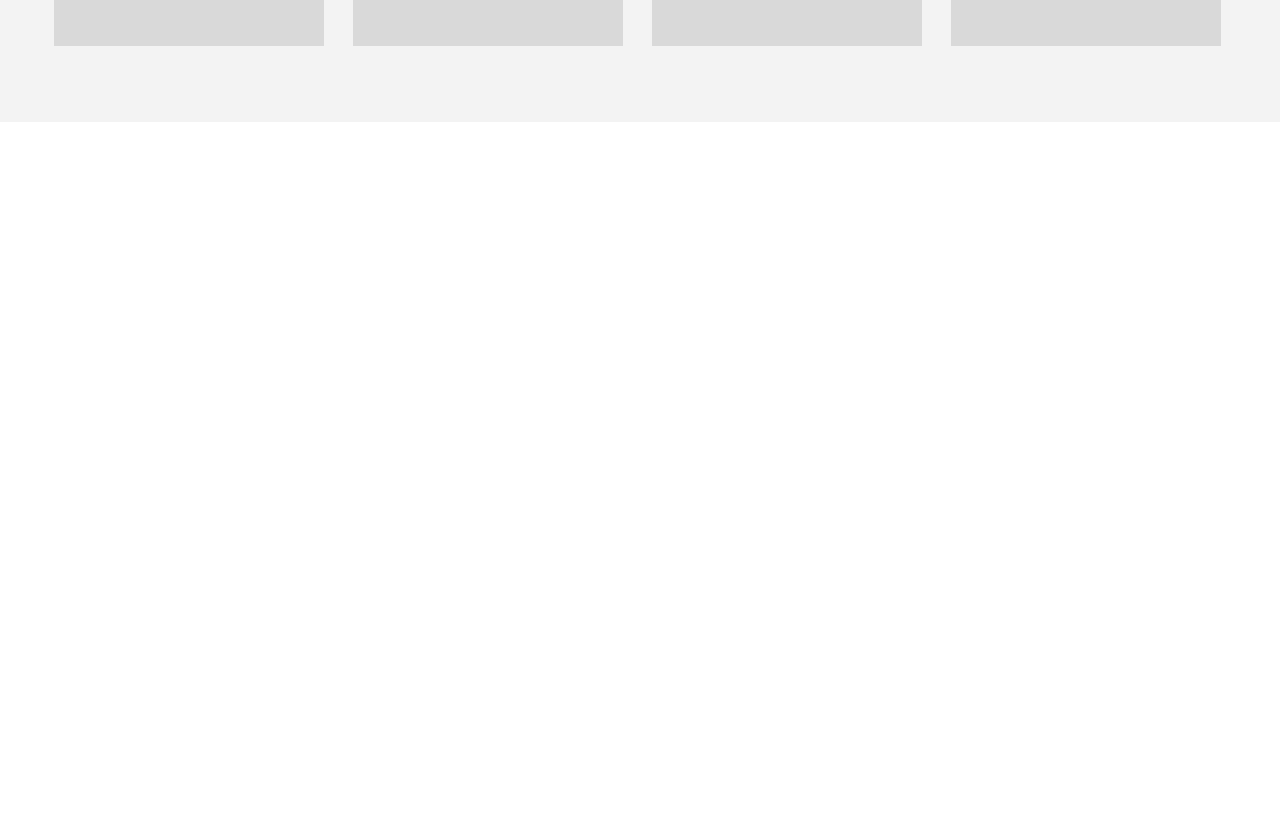
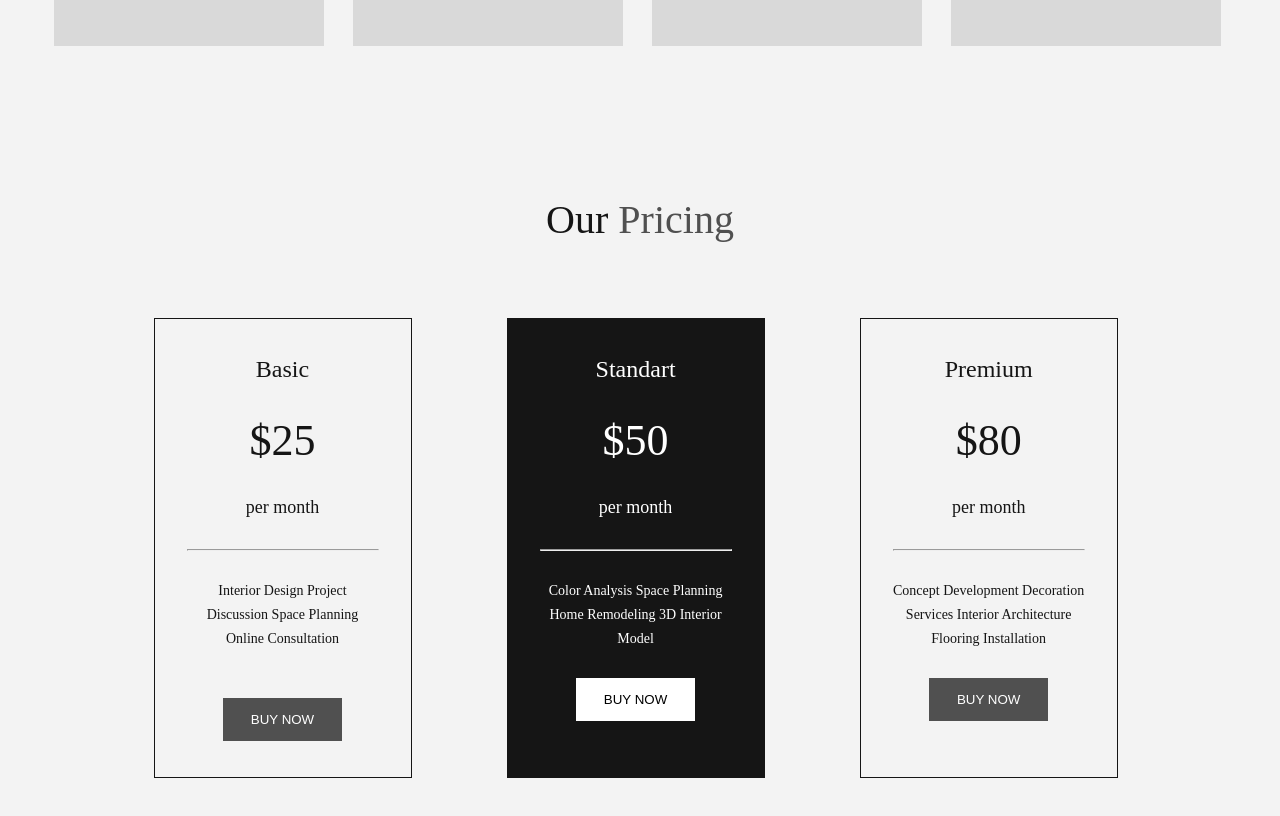
Before and after one commit to Netlonde/design-studio-page, a Next.js app: page /home in a window 1280 px wide. Shown: the part 2860-3676 px from the top of the page. Before the commit the page ends 2982 px from the top, so only its background shows below. Built offline with nearby package versions, Linux system fonts and the light colour scheme.

Commit message:
feat: our pricing section

```diff
--- a/src/app/home/page.tsx
+++ b/src/app/home/page.tsx
@@ -5,6 +5,7 @@ import GetStarted from "@/components/getStarted/getStarted";
 import About from "@/components/about/about";
 import OurServices from "@/components/ourServices/ourServices";
 import OurPortfolio from "@/components/ourPortfolio/ourPortfolio";
+import OurPricing from "@/components/ourPricing/ourPricing";
 
 export const metadata = {
   title: "Home",
@@ -21,6 +22,7 @@ export default function Home() {
         <About />
         <OurServices />
         <OurPortfolio />
+        <OurPricing />
       </main>
     </Background>
   );
--- a/src/components/index.ts
+++ b/src/components/index.ts
@@ -4,3 +4,4 @@ export * from "./about/about";
 export * from "./ourServices/ourServices";
 export * from "./customButtom/customButtom";
 export * from "./ourPortfolio/ourPortfolio";
+export * from "./ourPricing/ourPricing";
--- /dev/null
+++ b/src/components/ourPricing/ourPricing.controller.ts
@@ -0,0 +1,6 @@
+function useOurPricingController() {
+  const nameTest = "Welcome to OurPricing";
+  return { nameTest };
+}
+
+export default useOurPricingController;
--- /dev/null
+++ b/src/components/ourPricing/ourPricing.style.ts
@@ -0,0 +1,126 @@
+import styled from "styled-components";
+
+const Container = styled.div`
+  display: flex;
+  flex-direction: column;
+  align-items: center;
+  padding: 72px 135px;
+  gap: 72px;
+  width: 1440px;
+  background: #f3f3f3;
+
+  .title {
+    font-family: "Poppins";
+    font-weight: 400;
+    font-size: 40px;
+    line-height: 130%;
+    color: #151515;
+
+    span {
+      color: #505050;
+    }
+  }
+
+  .mainContainer {
+    display: grid;
+    grid-template-columns: 33% 33% 33%;
+    padding: 0px 100px;
+    gap: 32px;
+    width: 1173px;
+    height: 726px;
+  }
+
+  .priceContainer {
+    display: flex;
+    flex-direction: column;
+    align-items: center;
+    padding: 32px;
+    gap: 28px;
+    width: 258px;
+    height: 460px;
+    border: 1px solid #151515;
+
+    button {
+      padding: 9px 28px;
+      color: #fff;
+      height: 43px;
+      background: #505050;
+    }
+  }
+
+  .priceBlackContainer {
+    display: flex;
+    flex-direction: column;
+    align-items: center;
+    padding: 32px;
+    gap: 28px;
+    width: 258px;
+    height: 460px;
+    border: 1px solid #151515;
+    background-color: #151515;
+
+    .priceTitle,
+    .price,
+    .time,
+    .text {
+      color: #fff;
+    }
+
+    button {
+      padding: 9px 28px;
+      color: #000;
+      height: 43px;
+      background: #fff;
+    }
+  }
+
+  .priceTitle {
+    font-family: "Poppins";
+    font-weight: 400;
+    font-size: 24px;
+    line-height: 36px;
+    color: #151515;
+  }
+
+  .price {
+    font-family: "Poppins";
+    font-style: normal;
+    font-weight: 400;
+    font-size: 44px;
+    text-align: center;
+    color: #151515;
+  }
+
+  .time {
+    font-family: "Poppins";
+    font-style: normal;
+    font-weight: 400;
+    font-size: 18px;
+    line-height: 27px;
+    text-align: center;
+    color: #151515;
+  }
+
+  .text {
+    font-family: "Poppins";
+    font-size: 14px;
+    line-height: 170%;
+    text-align: center;
+    color: #151515;
+  }
+
+  .buyButton {
+    margin-top: 20px;
+  }
+
+  hr {
+    width: 100%;
+    color: #f3f3f3;
+  }
+
+  button:hover {
+    opacity: 0.8;
+  }
+`;
+
+export default Container;
--- /dev/null
+++ b/src/components/ourPricing/ourPricing.tsx
@@ -0,0 +1,50 @@
+"use client";
+import Image from "next/image";
+import useOurPricingController from "./ourPricing.controller";
+import Container from "./ourPricing.style";
+import iconPhoto from "../../assets/images/icon-photo.svg";
+
+export default function OurPricing() {
+  const { nameTest } = useOurPricingController();
+  return (
+    <Container>
+      <h2 className="title">
+        Our <span>Pricing</span>
+      </h2>
+      <div className="mainContainer">
+        <div className="priceContainer">
+          <h3 className="priceTitle">Basic</h3>
+          <h4 className="price">$25</h4>
+          <span className="time">per month</span>
+          <hr />
+          <p className="text">
+            Interior Design Project Discussion Space Planning Online
+            Consultation
+          </p>
+          <button className="buyButton">BUY NOW</button>
+        </div>
+        <div className="priceBlackContainer">
+          <h3 className="priceTitle">Standart</h3>
+          <h4 className="price">$50</h4>
+          <span className="time">per month</span>
+          <hr />
+          <p className="text">
+            Color Analysis Space Planning Home Remodeling 3D Interior Model
+          </p>
+          <button>BUY NOW</button>
+        </div>
+        <div className="priceContainer">
+          <h3 className="priceTitle">Premium</h3>
+          <h4 className="price">$80</h4>
+          <span className="time">per month</span>
+          <hr />
+          <p className="text">
+            Concept Development Decoration Services Interior Architecture
+            Flooring Installation
+          </p>
+          <button>BUY NOW</button>
+        </div>
+      </div>
+    </Container>
+  );
+}
```
